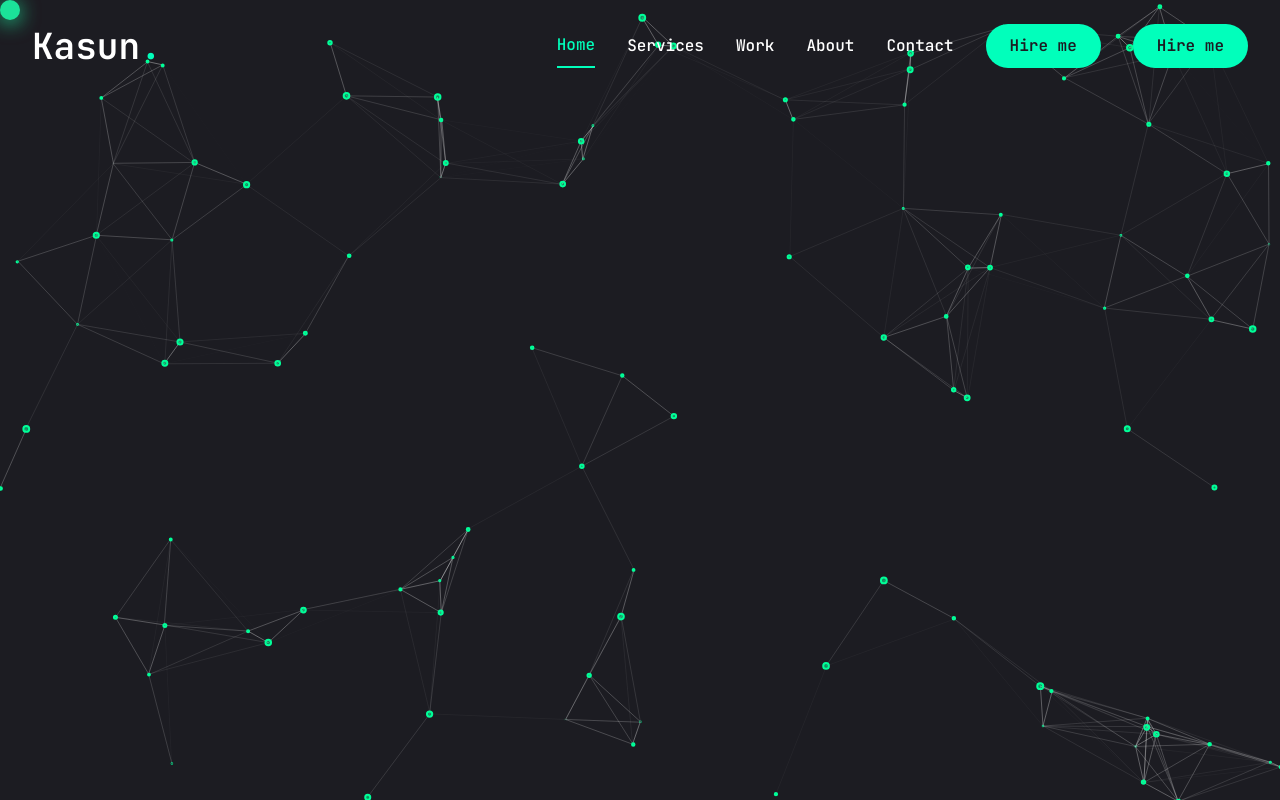
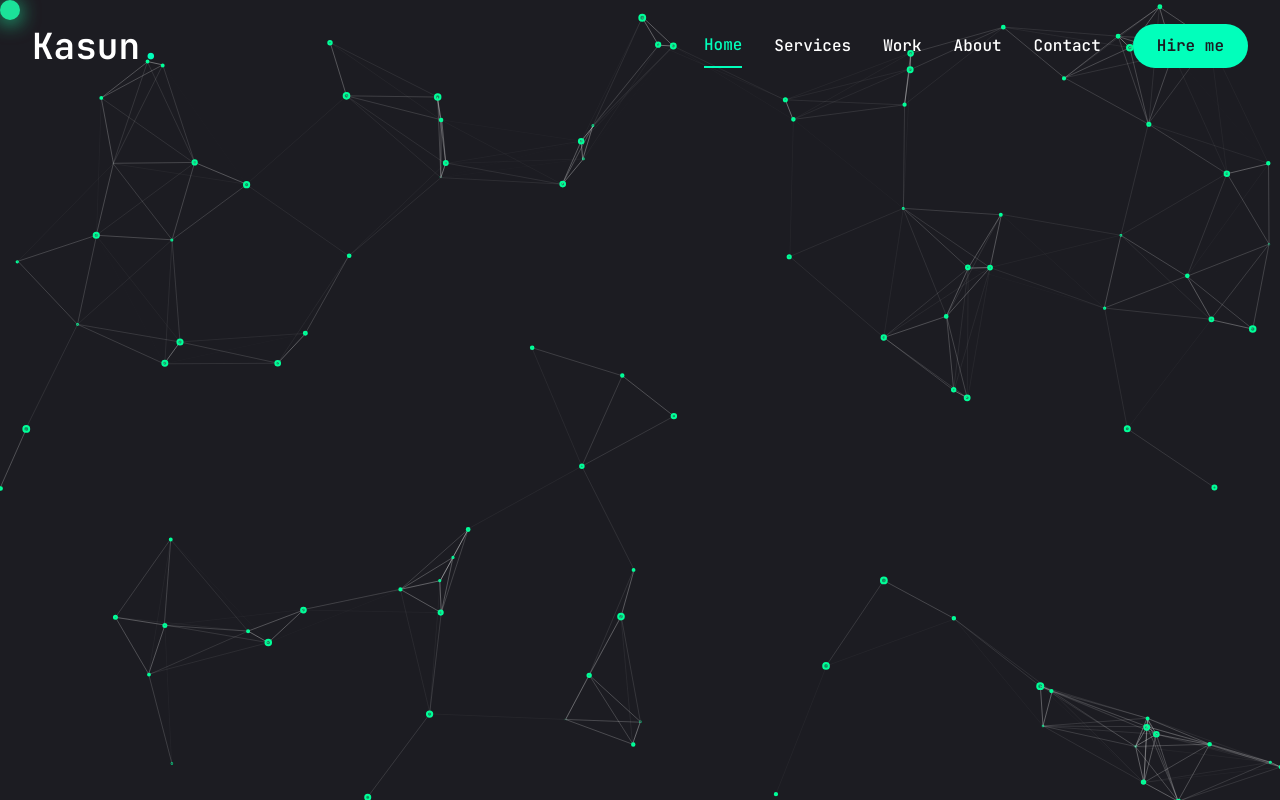
Before and after one commit to Chamika25/Portfolio, a Next.js app: page / in a window 1280 px wide. Built offline with nearby package versions, Linux system fonts and the light colour scheme.

Commit message:
Header edit and update

```diff
--- a/components/Header.jsx
+++ b/components/Header.jsx
@@ -1,4 +1,4 @@
-import Link from "next/link";
+/* import Link from "next/link";
 
 // Components
 import Nav from "./Nav";
@@ -8,23 +8,23 @@ import HireMeBtn from "./HireMeBtn";
 const Header = () => {
 
   return (
-    <header className="py-6 w-full px-8 mx-auto text-white fixed z-20 transition-colors duration-300 ease-in-out" /* bg-[#193432cc] */>
+    <header className="py-6 w-full px-8 mx-auto text-white fixed z-20 transition-colors duration-300 ease-in-out">
         <div className="flex justify-between items-center">
 
-            {/* Logo */}
+            {/* Logo *}
             <Link href="/" className="cursor-none">
                 <h1 className="text-4xl font-semibold hover:text-shadow-white w">
                     Kasun<span className="text-accent">.</span>
                 </h1>
             </Link>
 
-            {/* Desktop nav & Hire me button */}
+            {/* Desktop nav & Hire me button *}
             <div className="hidden xl:flex items-center gap-8">
                 <Nav />
                 <HireMeBtn />
             </div>
 
-            {/* Mobile nav */}
+            {/* Mobile nav *}
             <div className="xl:hidden">
                 <MobileNav />
             </div>
@@ -33,4 +33,32 @@ const Header = () => {
   )
 }
 
-export default Header
+export default Header; */
+
+//  v2
+
+// Components
+import Nav from "./Nav";
+
+const Header = () => {
+  return (
+    <header className="py-6 w-full px-8 mx-auto text-white fixed z-20 transition-colors duration-300 ease-in-out">
+      <div className="flex justify-between items-center">
+        {/* Logo */}
+        <a href="/" className="cursor-none w">
+          <h1 className="text-4xl font-semibold hover:text-shadow-white">
+            Kasun<span className="text-accent">.</span>
+          </h1>
+        </a>
+
+        {/* Nav & Hire me button */}
+        <div className="flex items-center gap-8">
+          <Nav />
+        </div>
+
+      </div>
+    </header>
+  );
+};
+
+export default Header;
```
